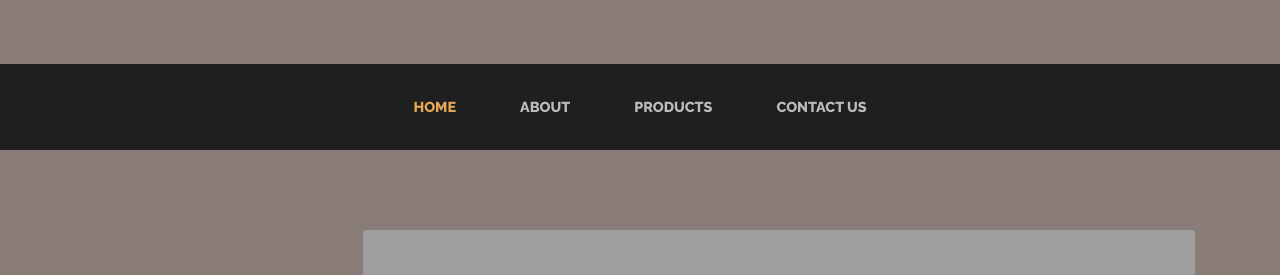
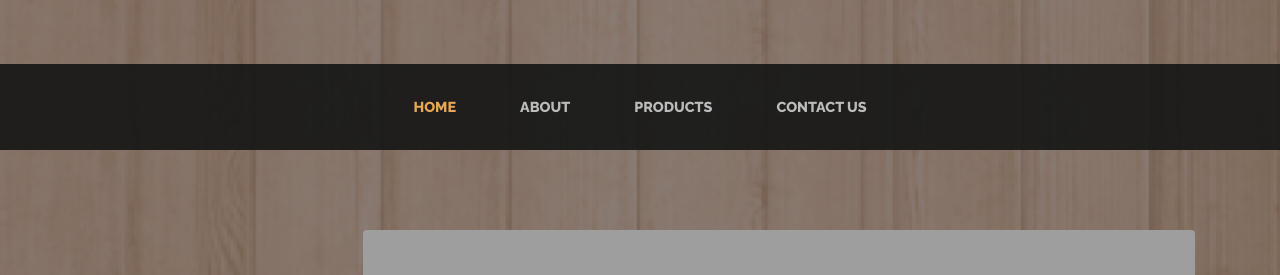
Before and after one commit to hdrattlo88/Superstition-Components, a plain HTML site: page index.html in a window 1280 px wide. Shown: the part 222-497 px from the top of the page. Drawn offline with nearby package versions, Linux system fonts and the light colour scheme; the site is published under a folder, as on GitHub Pages, so addresses that start at the root find nothing.

Commit message:
broken link fix

```diff
--- a/css/business-casual.css
+++ b/css/business-casual.css
@@ -5,7 +5,7 @@
  */
 body {
   font-family: 'Lora';
-  background:linear-gradient(rgba(75, 56, 50, 0.65),rgba(71, 52, 45, 0.65)),url(/img/tileable_wood_texture_@2X.png);
+  background:linear-gradient(rgba(75, 56, 50, 0.65),rgba(71, 52, 45, 0.65)),url(../img/tileable_wood_texture_@2X.png);
   background-attachment: fixed;
   background-position: center;
   background-size: cover;
```
